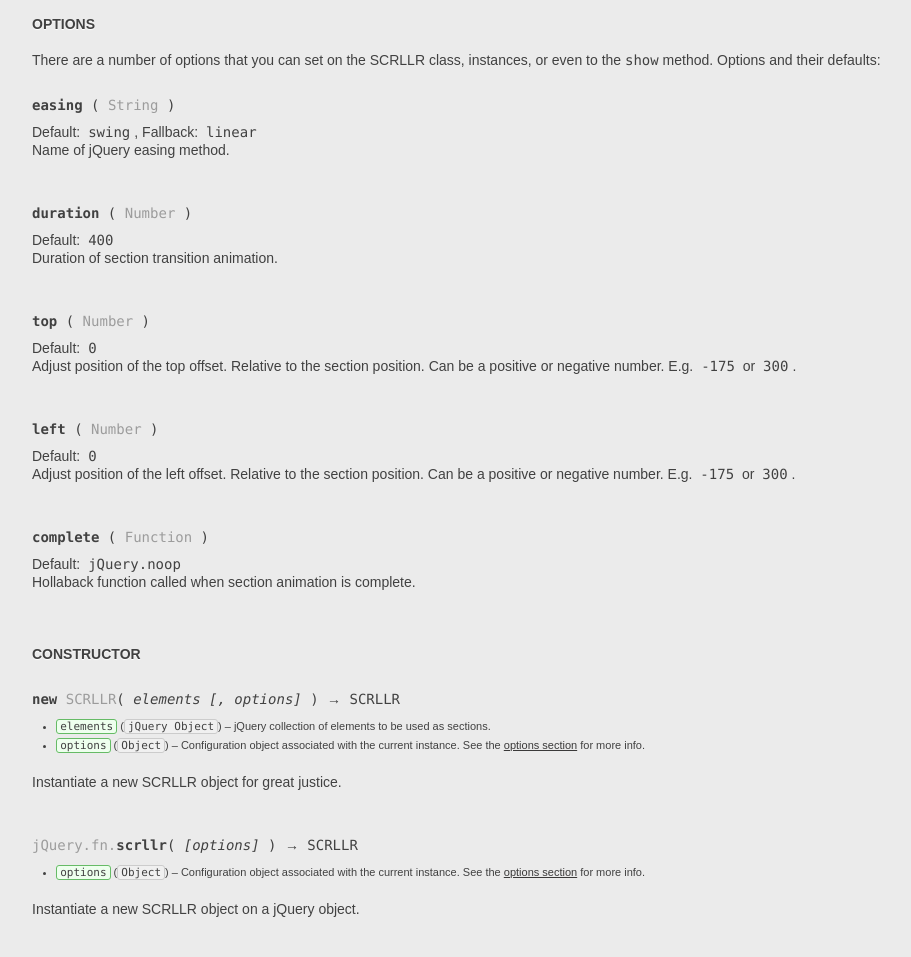
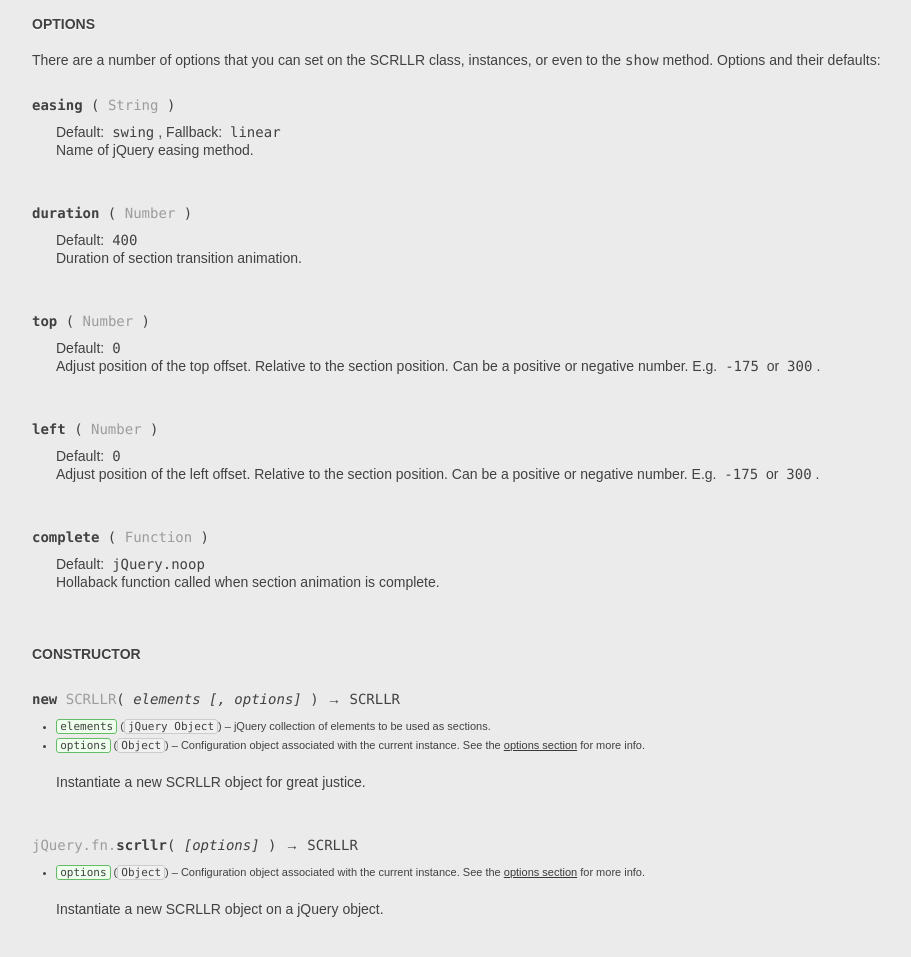
Before and after one commit to gf3/SCRLLR, a plain HTML site: page example/index.html in a window 1280 px wide. Shown: the part 822-1779 px from the top of the page, without its empty margins (128-1039 px from the left). Drawn offline with Linux system fonts and the light colour scheme.

Commit message:
updated: Docs styles.

```diff
--- a/example/stylesheets/example.css
+++ b/example/stylesheets/example.css
@@ -224,6 +224,10 @@ pre .sh_function { font-family: DejaVuSansMonoOblique; } /* Function */
   list-style-type: disc;
 }
 
+#docs dl dd > p {
+  margin-left: 24px;
+}
+
 /* ------------------------------ Header ------------------------------ */
 body > header {
   margin-top: 0;
```
